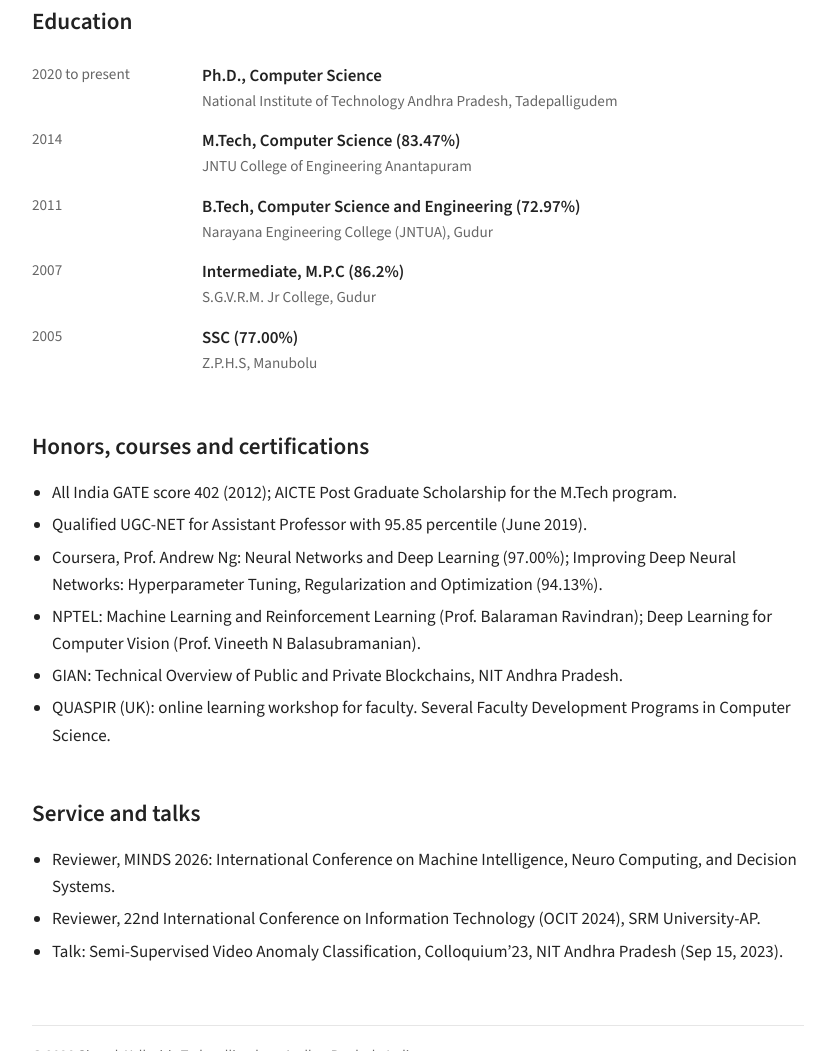
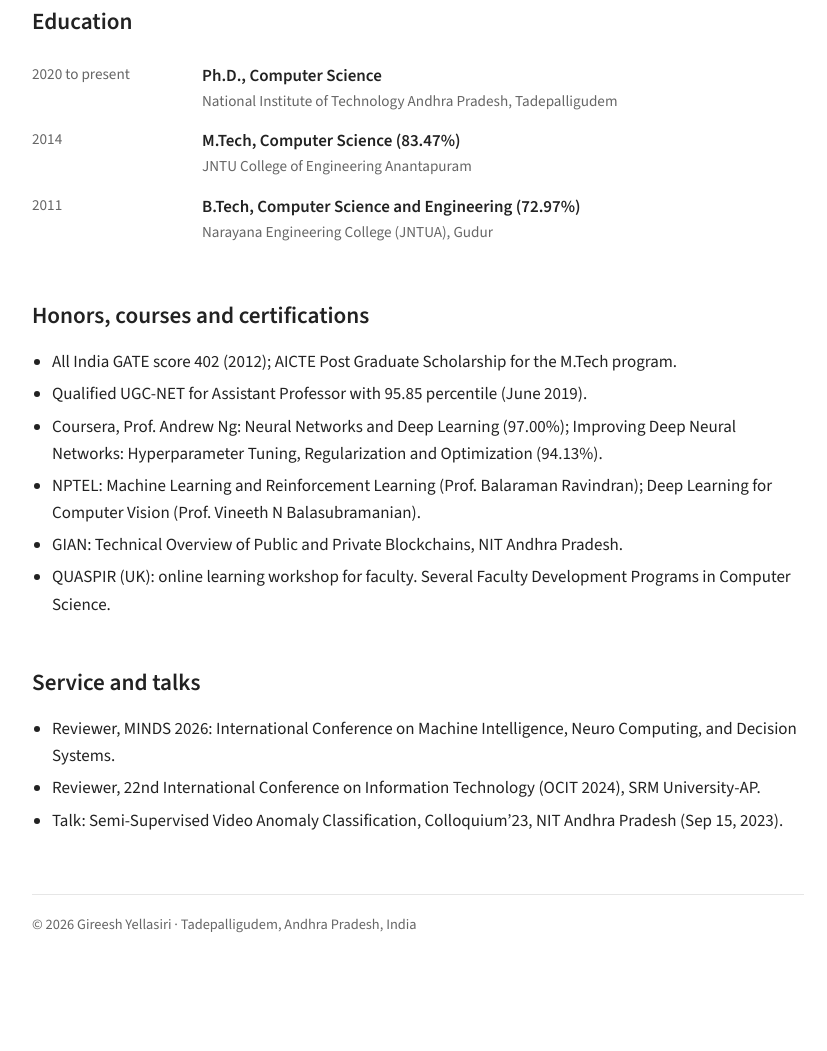
Before and after one commit to gireeshyellasiri/gireeshyellasiri.github.io, a plain HTML site: page index.html in a window 1280 px wide. Shown: the part 2090-3141 px from the top of the page, without its empty margins (222-1049 px from the left). After the commit the page ends 3098 px from the top, so only its background shows below. Drawn offline with nearby package versions, Linux system fonts and the light colour scheme.

Commit message:
hiding ssc and Intermediate

```diff
--- a/index.html
+++ b/index.html
@@ -169,8 +169,8 @@ footer{margin-top:60px;padding-top:18px;border-top:1px solid var(--line);color:v
     <div class="row"><div class="d">2020 to present</div><div class="b"><b>Ph.D., Computer Science</b><span>National Institute of Technology Andhra Pradesh, Tadepalligudem</span></div></div>
     <div class="row"><div class="d">2014</div><div class="b"><b>M.Tech, Computer Science (83.47%)</b><span>JNTU College of Engineering Anantapuram</span></div></div>
     <div class="row"><div class="d">2011</div><div class="b"><b>B.Tech, Computer Science and Engineering (72.97%)</b><span>Narayana Engineering College (JNTUA), Gudur</span></div></div>
-    <div class="row"><div class="d">2007</div><div class="b"><b>Intermediate, M.P.C (86.2%)</b><span>S.G.V.R.M. Jr College, Gudur</span></div></div>
-    <div class="row"><div class="d">2005</div><div class="b"><b>SSC (77.00%)</b><span>Z.P.H.S, Manubolu</span></div></div>
+    <!-- <div class="row"><div class="d">2007</div><div class="b"><b>Intermediate, M.P.C (86.2%)</b><span>S.G.V.R.M. Jr College, Gudur</span></div></div>
+    <div class="row"><div class="d">2005</div><div class="b"><b>SSC (77.00%)</b><span>Z.P.H.S, Manubolu</span></div></div> -->
   </section>
 
   <section id="honors">
```
